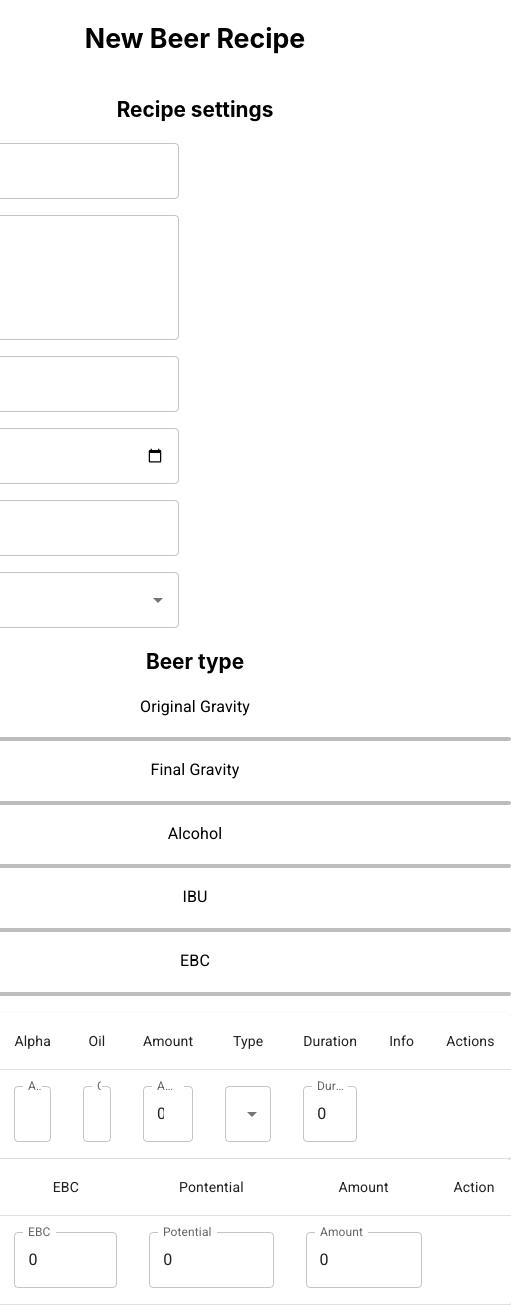
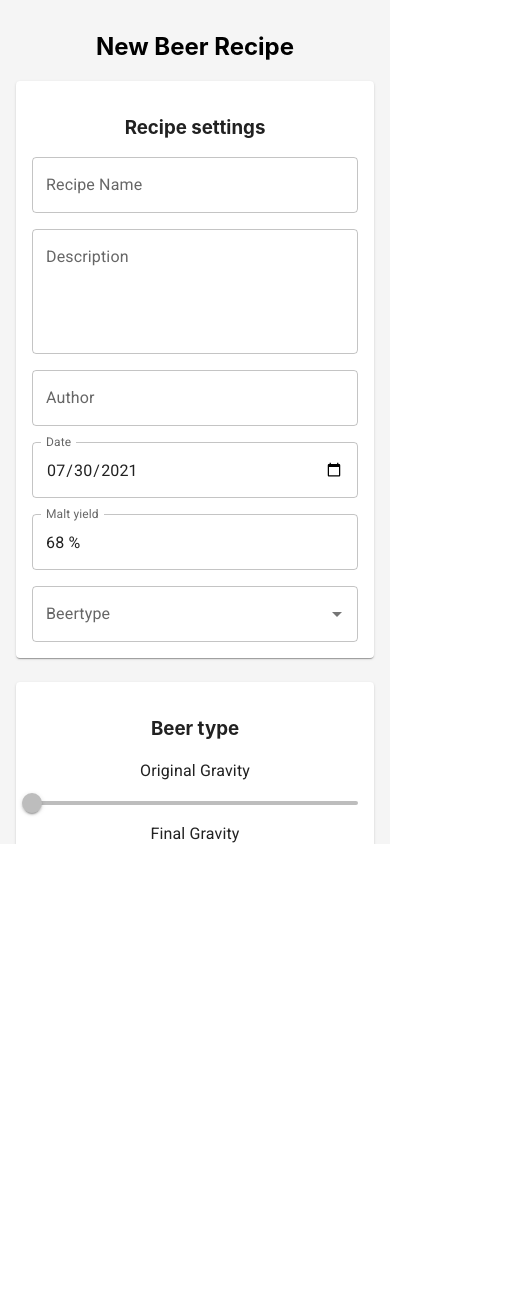
Before and after one commit to sschw/SB_RecipeCalculator, a React (Create React App) app: page / in a window 390 px wide. Shown: the whole page, 511 px wide, since content can reach past the window. After the commit the page ends 844 px from the top, so only its background shows below. Built offline with nearby package versions, Linux system fonts and the light colour scheme; some icons are missing.

Commit message:
More mobile friendly.

```diff
--- a/src/Components/App/App.js
+++ b/src/Components/App/App.js
@@ -1,13 +1,27 @@
 import logo from './../../logo.svg';
 import './App.css';
 import Beer from './../Beer/Beer'
+import { Box, Container } from '@material-ui/core';
 
 function App() {
   return (
     <div className="App">
-      <header className="App-header">
-        <Beer />
-      </header>
+      <Box
+        component="main"
+        sx={{
+          backgroundColor: (theme) =>
+            theme.palette.mode === 'light'
+              ? theme.palette.grey[100]
+              : theme.palette.grey[900],
+          flexGrow: 1,
+          height: '100vh',
+          overflow: 'auto',
+        }}
+      >
+        <Container maxWidth="lg" sx={{ mt: 4, mb: 4 }}>
+          <Beer />
+        </Container>
+      </Box>
     </div>
   );
 }
--- a/src/Components/Beer/Beer.js
+++ b/src/Components/Beer/Beer.js
@@ -1,4 +1,4 @@
-import { Box } from '@material-ui/core';
+import { Box, Grid, Paper } from '@material-ui/core';
 import React, { useReducer } from 'react';
 import ReactDOM from 'react-dom';
 import Recipe from '../Recipe/Recipe';
@@ -91,13 +91,43 @@ function Beer(props) {
   const [state, dispatch] = useReducer(changeState, beer)
 
   return (
-    <Box>
+    <div>
       <h2>{state["recipe"]["name"] !== "" ? state["recipe"]["name"] + " Recipe" : "New Beer Recipe"}</h2>
-      <Recipe recipe={state["recipe"]} dispatch={dispatch} />
-      <BeertypeComparer  recipe={state["recipe"]} dispatch={dispatch} />
-      <Hops hops={state["hops"]} dispatch={dispatch} />
-      <Malt malt={state["malt"]} dispatch={dispatch} />
-    </Box>
+      <Grid container spacing={3}>
+        <Grid item xs={12} md={8} lg={9}>
+          <Paper
+            sx={{
+              p: 2,
+              display: 'flex',
+              flexDirection: 'column',
+            }}
+          >
+            <Recipe recipe={state["recipe"]} dispatch={dispatch} />
+          </Paper>
+        </Grid>
+        <Grid item xs={12} md={4} lg={3}>
+          <Paper
+            sx={{
+              p: 2,
+              display: 'flex',
+              flexDirection: 'column',
+            }}
+          >
+            <BeertypeComparer  recipe={state["recipe"]} dispatch={dispatch} />
+          </Paper>
+        </Grid>
+        <Grid item xs={12}>
+          <Paper sx={{ p: 2, display: 'flex', flexDirection: 'column' }}>
+            <Hops hops={state["hops"]} dispatch={dispatch} />
+          </Paper>
+        </Grid>
+        <Grid item xs={12}>
+          <Paper sx={{ p: 2, display: 'flex', flexDirection: 'column' }}>
+            <Malt malt={state["malt"]} dispatch={dispatch} />
+          </Paper>
+        </Grid>
+      </Grid>
+    </div>
   )
 }
 
--- a/src/Components/Hop/Hops.js
+++ b/src/Components/Hop/Hops.js
@@ -2,10 +2,19 @@ import React, {useState} from 'react';
 import ReactDOM from 'react-dom';
 import TableCell from '@material-ui/core/TableCell';
 import TableRow from '@material-ui/core/TableRow';
-import { Autocomplete, IconButton, Paper, Select, Table, TableBody, TableContainer, TableHead, TextField } from '@material-ui/core';
+import { Autocomplete, IconButton, InputLabel, inputLabelClasses, MenuItem, Paper, Select, Table, TableBody, TableContainer, TableHead, TextField } from '@material-ui/core';
 import DeleteIcon from '@material-ui/icons/Delete';
+import clsx from 'clsx';
 
-const emptyHop = {name: "", alpha: 0, oil: 0, amount: 0, type: null, duration: 0}
+const emptyHop = {name: "", alpha: 0, oil: 0, amount: 0, type: 1, duration: 0}
+
+const hopType = [
+  {id: 0, label: "first wort"},
+  {id: 1, label: "boil"},
+  {id: 2, label: "whirlpool"},
+  {id: 3, label: "whirlpool 80°C"},
+  {id: 4, label: "dry hopping"}
+]
 
 function Hop(props) {
   const dispatch = props.dispatch
@@ -16,11 +25,11 @@ function Hop(props) {
   const [inputName, setInputName] = useState(props.hop.name)
 
   return (
-    <TableRow key={props.hop.name}>
+    <TableRow key={rowId}>
       <TableCell component="th" scope="row">
         <Autocomplete
           options={[]}
-          renderInput={(params) => <TextField {...params} label="Name" />}
+          renderInput={(params) => <TextField {...params} label="Name" variant="standard" size="small" />}
           freeSolo
           value={props.hop.name}
           onChange={(event, newValue) => updateHops("name", newValue)}
@@ -29,19 +38,28 @@ function Hop(props) {
         />
       </TableCell>
       <TableCell align="center">
-        <TextField label="Alpha" value={props.hop.alpha} onChange={(event) => updateHops("alpha", event.target.valueAsNumber)} type="number" />
+        <TextField label="Alpha" variant="standard" size="small" value={props.hop.alpha} onChange={(event) => updateHops("alpha", event.target.valueAsNumber)} type="number" />
       </TableCell>
       <TableCell align="center">
-        <TextField label="Oil" value={props.hop.oil} onChange={(event) => updateHops("oil", event.target.valueAsNumber)} type="number" />
+        <TextField label="Oil" variant="standard" size="small" value={props.hop.oil} onChange={(event) => updateHops("oil", event.target.valueAsNumber)} type="number" />
       </TableCell>
       <TableCell align="center">
-        <TextField label="Amount" value={props.hop.amount} onChange={(event) => updateHops("amount", event.target.valueAsNumber)} type="number" />
+        <TextField label="Amount" variant="standard" size="small" value={props.hop.amount} onChange={(event) => updateHops("amount", event.target.valueAsNumber)} type="number" />
       </TableCell>
       <TableCell align="center">
-        <Select label="Type" value={props.hop.type} onChange={(event) => updateHops("type", event.target.value)} />
+        <InputLabel id={rowId + "-type"} variant="standard" sx={{
+          fontSize: 12,
+            }} >
+          Type
+        </InputLabel>
+        <Select labelId={rowId + "-type"} label="Type" variant="standard" size="small" value={props.hop.type} onChange={(event) => updateHops("type", event.target.value)}>
+          {hopType.map(t =>
+            <MenuItem value={t.id}>{t.label}</MenuItem>
+          )}
+        </Select>
       </TableCell>
       <TableCell align="center">
-        <TextField label="Duration" value={props.hop.duration} type="number" onChange={(event) => updateHops("duration", event.target.valueAsNumber)} />
+        <TextField label="Duration" size="small" variant="standard" value={props.hop.duration} type="number" onChange={(event) => updateHops("duration", event.target.valueAsNumber)} />
       </TableCell>
       <TableCell align="center">
       </TableCell>
@@ -65,25 +83,30 @@ function Hops(props) {
   });
   children.push(<Hop hop={emptyHop} rowID={-1} dispatch={dispatch} />)
 
-  return <TableContainer component={Paper}>
-  <Table aria-label="simple table">
+  return (
+    <div>
+      <h3>Hop</h3>
+      <TableContainer component={Paper}>
+        <Table size="small" aria-label="hop table">
           <TableHead>
             <TableRow>
-        <TableCell>Name</TableCell>
-        <TableCell align="center">Alpha</TableCell>
-        <TableCell align="center">Oil</TableCell>
-        <TableCell align="center">Amount</TableCell>
-        <TableCell align="center">Type</TableCell>
-        <TableCell align="center">Duration</TableCell>
-        <TableCell align="center">Info</TableCell>
-        <TableCell align="right">Actions</TableCell>
+              <TableCell width="20%">Name</TableCell>
+              <TableCell width="10%" align="center">Alpha</TableCell>
+              <TableCell width="10%" align="center">Oil</TableCell>
+              <TableCell width="10%" align="center">Amount</TableCell>
+              <TableCell width="10%" align="center">Type</TableCell>
+              <TableCell width="10%" align="center">Duration</TableCell>
+              <TableCell width="20%" align="center">Info</TableCell>
+              <TableCell width="10%" align="right">Actions</TableCell>
             </TableRow>
           </TableHead>
           <TableBody>
             {children}
           </TableBody>
         </Table>
-</TableContainer>;
+      </TableContainer>
+    </div>
+  );
 }
 
 export default Hops
--- a/src/Components/Malt/Malt.js
+++ b/src/Components/Malt/Malt.js
@@ -16,11 +16,11 @@ function SingleMalt(props) {
   const [inputName, setInputName] = useState(props.malt.name)
 
   return (
-    <TableRow key={props.malt.name}>
+    <TableRow key={rowId} sx={{ '&:last-child td, &:last-child th': { border: 0 } }}>
       <TableCell component="th" scope="row">
         <Autocomplete
           options={[]}
-          renderInput={(params) => <TextField {...params} label="Name" />}
+          renderInput={(params) => <TextField {...params} label="Name" variant="standard" size="small" />}
           freeSolo
           value={props.malt.name}
           onChange={(event, newValue) => updateMalt("name", newValue)}
@@ -29,13 +29,13 @@ function SingleMalt(props) {
         />
       </TableCell>
       <TableCell align="center">
-        <TextField label="EBC" value={props.malt.ebc} onChange={(event) => updateMalt("ebc", event.target.valueAsNumber)} type="number" />
+        <TextField label="EBC" variant="standard" size="small" value={props.malt.ebc} onChange={(event) => updateMalt("ebc", event.target.valueAsNumber)} type="number" />
       </TableCell>
       <TableCell align="center">
-        <TextField label="Potential" value={props.malt.potential} onChange={(event) => updateMalt("potential", event.target.valueAsNumber)} type="number" />
+        <TextField label="Potential" variant="standard" size="small" value={props.malt.potential} onChange={(event) => updateMalt("potential", event.target.valueAsNumber)} type="number" />
       </TableCell>
       <TableCell align="center">
-        <TextField label="Amount" value={props.malt.amount} onChange={(event) => updateMalt("amount", event.target.valueAsNumber)} type="number" />
+        <TextField label="Amount" variant="standard" size="small" value={props.malt.amount} onChange={(event) => updateMalt("amount", event.target.valueAsNumber)} type="number" />
       </TableCell>
       <TableCell align="right">
         <IconButton disabled={rowId < 0} aria-label="delete" onClick={() => {dispatch({type: "deleteMalt", rowId: rowId});}}>
@@ -57,22 +57,27 @@ function Malt(props) {
   });
   children.push(<SingleMalt malt={emptyMalt} rowID={-1} dispatch={dispatch} />)
 
-  return <TableContainer component={Paper}>
-  <Table aria-label="simple table">
+  return (
+    <div>
+      <h3>Malt</h3>
+      <TableContainer component={Paper}>
+        <Table size="small" aria-label="malt table">
           <TableHead>
             <TableRow>
-        <TableCell>Name</TableCell>
-        <TableCell align="center">EBC</TableCell>
-        <TableCell align="center">Pontential</TableCell>
-        <TableCell align="center">Amount</TableCell>
-        <TableCell align="right">Action</TableCell>
+              <TableCell width="30%">Name</TableCell>
+              <TableCell width="20%" align="center">EBC</TableCell>
+              <TableCell width="20%" align="center">Pontential</TableCell>
+              <TableCell width="20%" align="center">Amount</TableCell>
+              <TableCell width="10%" align="right">Action</TableCell>
             </TableRow>
           </TableHead>
           <TableBody>
             {children}
           </TableBody>
         </Table>
-</TableContainer>;
+      </TableContainer>
+    </div>
+  );
 }
 
 export default Malt
--- a/src/Components/Recipe/Recipe.js
+++ b/src/Components/Recipe/Recipe.js
@@ -50,7 +50,7 @@ function Recipe(props) {
   return (
     <FormControl fullWidth>
       <h3>Recipe settings</h3>
-      <Stack spacing={2} sx={{ width: 300 }}>
+      <Stack spacing={2}>
         <TextField label="Recipe Name" value={recipe["name"]} onChange={(event) => {
             updateRecipe("name", event.target.value)
           }} />
```
Lines whose indentation alone changed are shown as unchanged.
